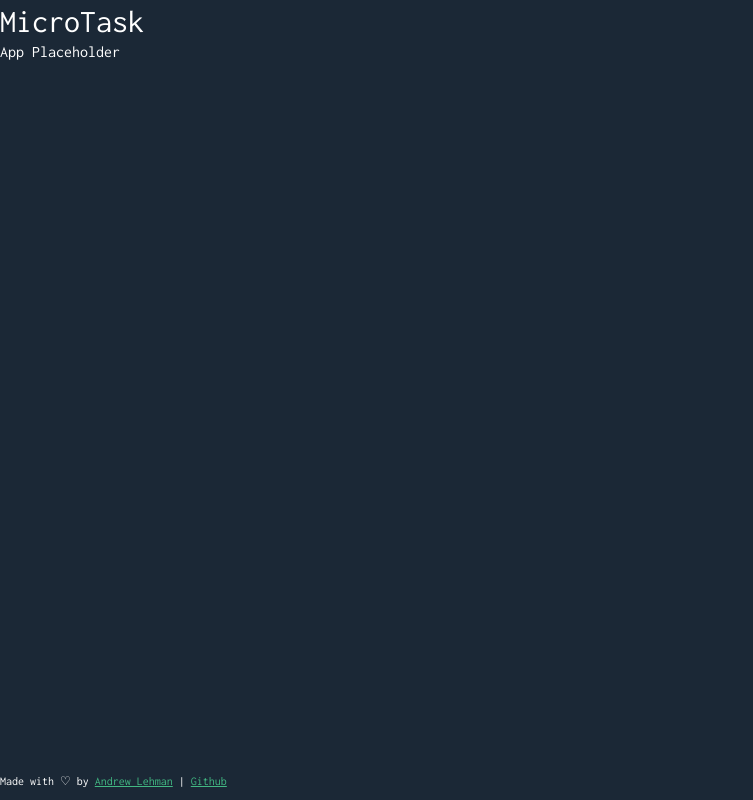
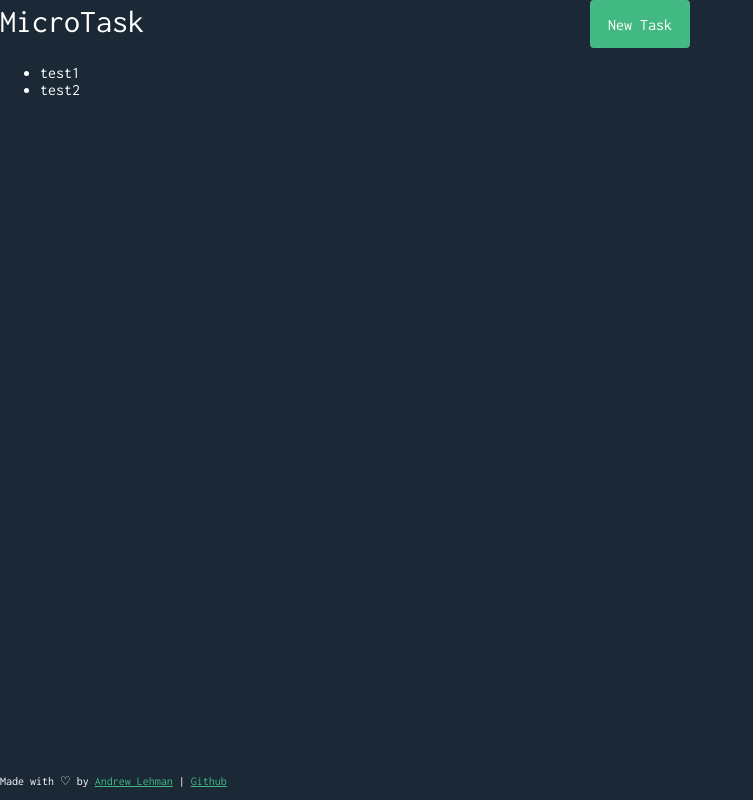
Before and after one commit to andlehma/microtask, a React app: page / in a window 1280 px wide. Shown: the whole page, without its empty margins (0-753 px from the left). Built offline with nearby package versions, Linux system fonts and the light colour scheme.

Commit message:
create task class and new task button

```diff
--- a/app.js
+++ b/app.js
@@ -3,7 +3,7 @@ import ReactDOM from 'react-dom';
 import App from './components/App';
 import './main.css';
 
-ReactDOM.render(
+const appWrapper = document.getElementById("app-mount-point");
+appWrapper ? ReactDOM.render(
   <App />,
-  document.getElementById('app-mount-point')
-);
+  appWrapper) : null;
--- a/components/App.js
+++ b/components/App.js
@@ -1,15 +1,44 @@
 import React from 'react';
+import NewTaskButton from './NewTaskButton';
+
+class Task {
+  constructor(id, title, course, assigned, due) {
+    this.id = id;
+    this.title = title;
+    this.course = course;
+    this.assigned = assigned;
+    this.due = due;
+  }
+}
 
 class App extends React.Component {
 
-  constructor(props){
+  constructor(props) {
     super(props);
+    this.state = {
+      tasks: [
+        // placeholder tasks
+        new Task(1, "test1"),
+        new Task(2, "test2"),
+      ],
+    }
   }
 
-  render(){
-    return(
-      <div>
-        App Placeholder
+  render() {
+    return (
+      <div id="container">
+        <header>
+          <div id="mt-main-title-container">
+            <h1 id="mt-main-title">MicroTask</h1>
+          </div>
+          <NewTaskButton />
+          <div id="mt-header-right-placeholder"></div>
+        </header>
+        <ul>
+          {this.state.tasks.map((task) =>
+            <li key={task.id}>{task.title}</li>
+          )}
+        </ul>
       </div>
     )
   }
--- /dev/null
+++ b/components/NewTaskButton.js
@@ -0,0 +1,17 @@
+import React from 'react';
+
+class NewTaskButton extends React.Component {
+	constructor(props) {
+		super(props);
+	}
+
+	render() {
+		return (
+			<div id="new-task-button-root">
+				<button className="mt-header-button">New Task</button>
+			</div>
+		)
+	}
+}
+
+module.exports = NewTaskButton;
--- a/index.html
+++ b/index.html
@@ -10,7 +10,6 @@
 </head>
 
 <body>
-  <h1 id="mt-main-title">MicroTask</h1>
   <div id="app-mount-point"></div>
   <p id="mt-footer">Made with ♡ by <a href="http://andrewlehman.me">Andrew Lehman</a> | <a href="https://github.com/andlehma/microtask">Github</a></p>
   <script src="dist/build.js"></script>
--- a/main.css
+++ b/main.css
@@ -9,9 +9,39 @@ body {
   color: white;
 }
 
+header {
+	display: flex;
+	justify-content: space-between;
+}
+
+header div {
+	flex-basis: 33%;
+	text-align: center;
+}
+
+#mt-main-title-container {
+	text-align: left;
+}
+
 #mt-main-title {
 	font-weight: 100;
 	margin: 5px 0;
+}
+
+button {
+	font-family: Inconsolata, monospace;
+	background-color: #42B983;
+	color: white;
+	border-color: #42B983;
+	border-radius: .25em;
+	border-style: solid;
+	cursor: pointer;
+}
+
+.mt-header-button {
+	font-size: 1em;
+	height: 3em;
+	padding: 0 1em;
 }
 
 #mt-footer {
--- a/package.json
+++ b/package.json
@@ -1,5 +1,5 @@
 {
-  "name": "react-boilerplate",
+  "name": "microtask",
   "version": "1.0.0",
   "description": "",
   "main": "index.js",
```
